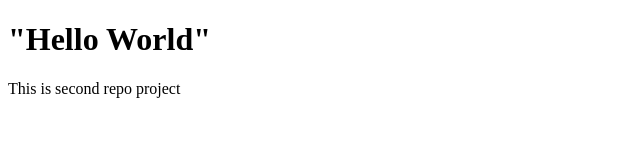
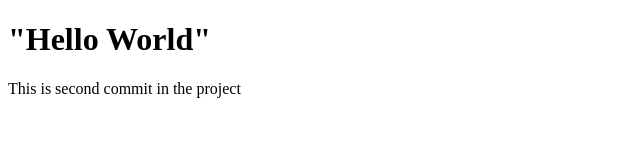
Before and after one commit to cbee99/my-second-repo, a plain HTML site: page index.html in a window 1280 px wide. Shown: the full height of the page, 0-640 px from the left. Drawn offline with Linux system fonts and the light colour scheme.

Commit message:
another message

```diff
--- a/index.html
+++ b/index.html
@@ -10,6 +10,6 @@
     <h1>
         "Hello World"
     </h1>
-    <p>This is second repo project</p>
+    <p>This is second commit in the project</p>
 </body>
 </html>
```
